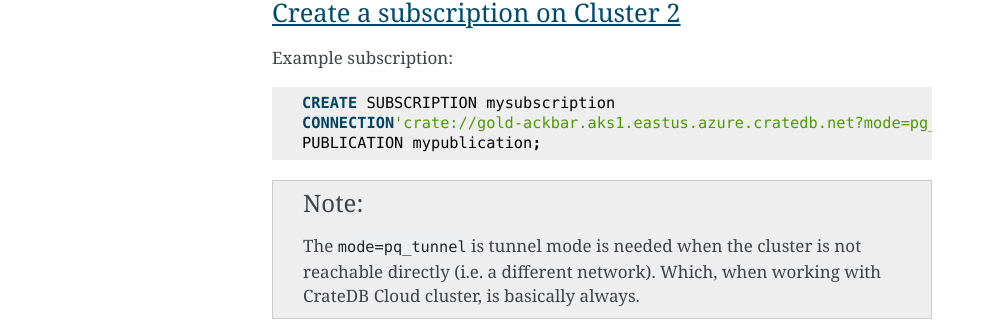
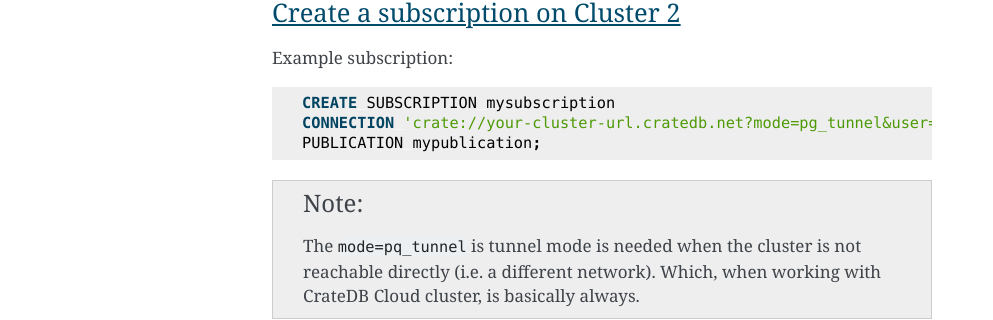
Before and after one commit to crate/cloud-howtos, a Sphinx documentation site: the page built from docs/logical-replication.rst, in a window 1280 px wide. Shown: the part 961-1281 px from the top of the page, without its empty margins (148-1141 px from the left). Built offline with Sphinx 7.4.7, drawn with Linux system fonts in a browser that asks for light colours.

Commit message:
Update docs/logical-replication.rst
Co-authored-by: Romanas Sonkinas <romanass@gmail.com>

```diff
--- a/docs/logical-replication.rst
+++ b/docs/logical-replication.rst
@@ -42,7 +42,7 @@
 .. code-block:: sql
 
   CREATE SUBSCRIPTION mysubscription
-  CONNECTION'crate://gold-ackbar.aks1.eastus.azure.cratedb.net?mode=pg_tunnel&user=admin&password=98%2AQ3%26v1i%28-1OH-vFq9W2wYB'
+  CONNECTION 'crate://your-cluster-url.cratedb.net?mode=pg_tunnel&user=your_user&password=your_password'
   PUBLICATION mypublication;
 
 .. NOTE::
```
